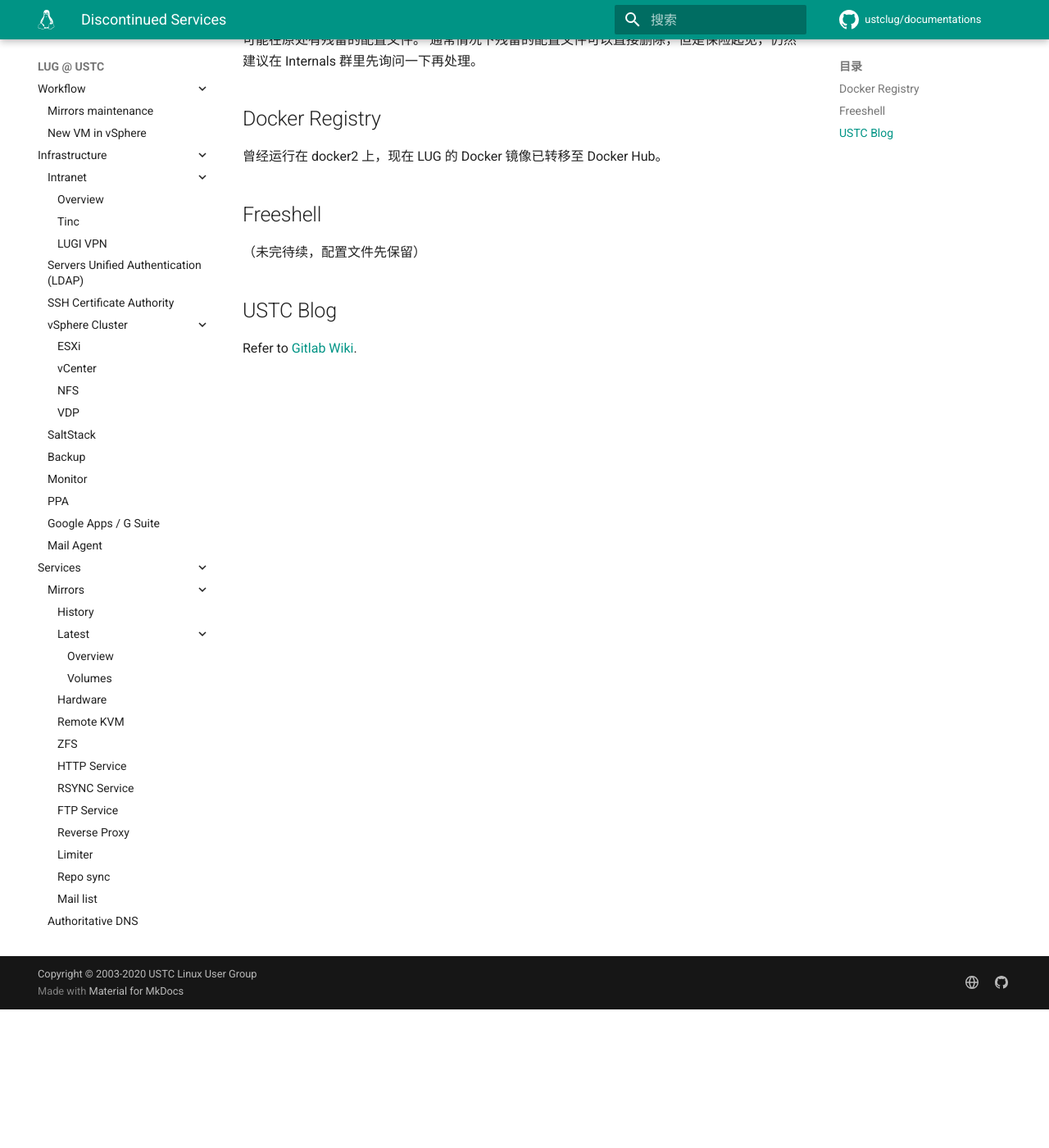
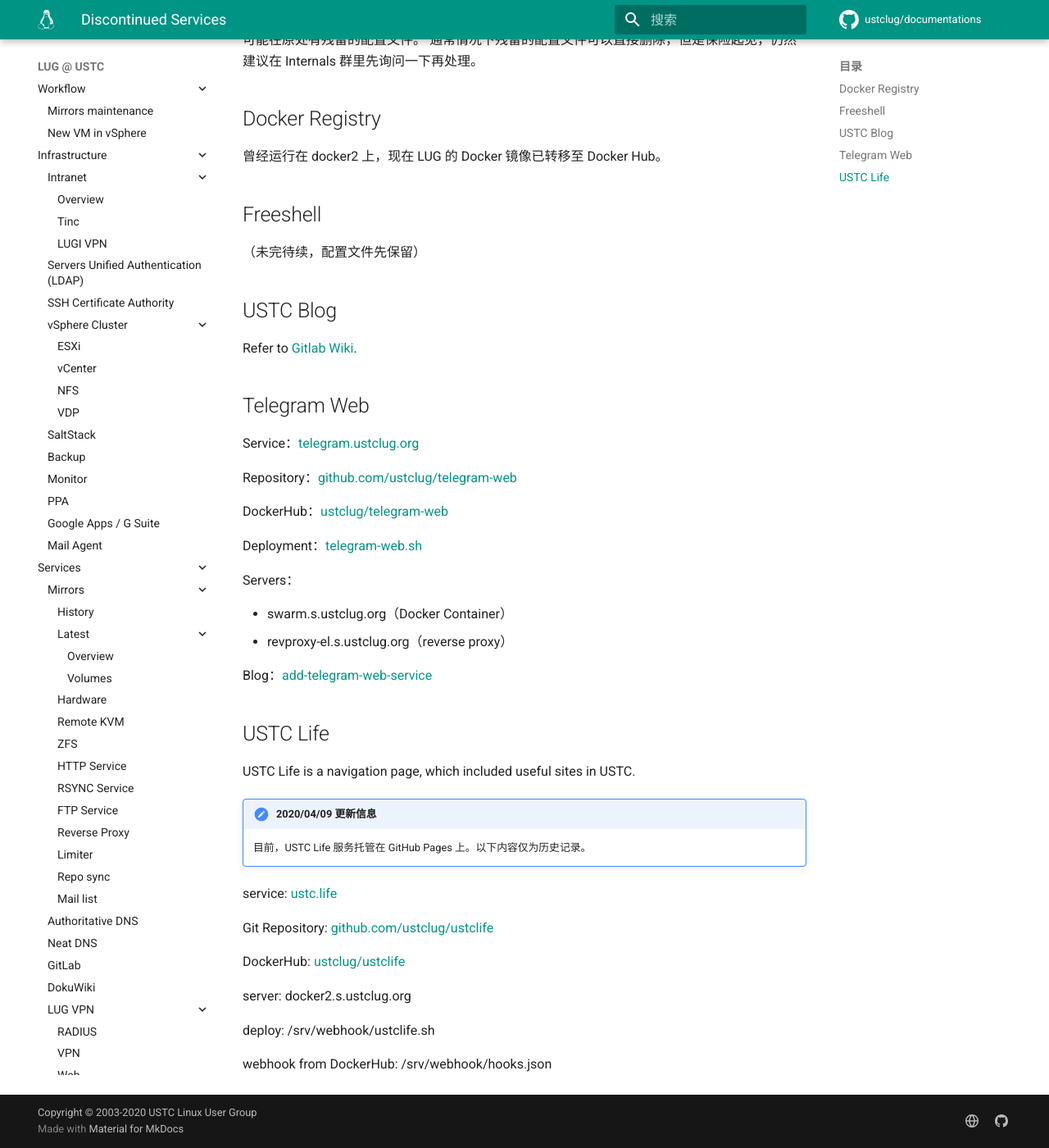
Before and after one commit to ustclug/documentations, an MkDocs documentation site: the page built from docs/services/discontinued.md, in a window 1280 px wide and 1400 px high, scrolled down 169 px. Shown: the whole window at 82% size. Built offline with MkDocs 1.6.1 and Material for MkDocs 9.7.7, drawn with Linux system fonts in a browser that asks for light colours; comment, search, counter and statistics services are not loaded.

Commit message:
move telegram-web and ustc-life to discontinued

```diff
--- a/docs/services/discontinued.md
+++ b/docs/services/discontinued.md
@@ -14,3 +14,41 @@
 ## USTC Blog
 
 Refer to [Gitlab Wiki](https://git.lug.ustc.edu.cn/ustc-blog/ustc-blog/wikis/home).
+
+## Telegram Web
+
+Service：[telegram.ustclug.org](https://telegram.ustclug.org)
+
+Repository：[github.com/ustclug/telegram-web](https://github.com/ustclug/telegram-web)
+
+DockerHub：[ustclug/telegram-web](https://hub.docker.com/r/ustclug/telegram-web)
+
+Deployment：[telegram-web.sh](https://git.lug.ustc.edu.cn/ustclug/docker-run-script/blob/master/telegram-web/telegram-web.sh)
+
+Servers：
+
+* swarm.s.ustclug.org（Docker Container）
+* revproxy-el.s.ustclug.org（reverse proxy）
+
+
+Blog：[add-telegram-web-service](https://servers.blog.ustc.edu.cn/2016/10/add-telegram-web-service/)
+
+## USTC Life
+
+USTC Life is a navigation page, which included useful sites in USTC.
+
+!!! note "2020/04/09 更新信息"
+
+    目前，USTC Life 服务托管在 GitHub Pages 上。以下内容仅为历史记录。
+
+service: [ustc.life](http://ustc.life)
+
+Git Repository: [github.com/ustclug/ustclife](https://github.com/ustclug/ustclife)
+
+DockerHub: [ustclug/ustclife](https://hub.docker.com/r/ustclug/ustclife/builds/)
+
+server: docker2.s.ustclug.org
+
+deploy: /srv/webhook/ustclife.sh
+
+webhook from DockerHub: /srv/webhook/hooks.json
```
Also changed, not shown: docs/services/telegram-web.md (deleted, +0 -17 lines), docs/services/ustc-life.md (deleted, +0 -15 lines).
